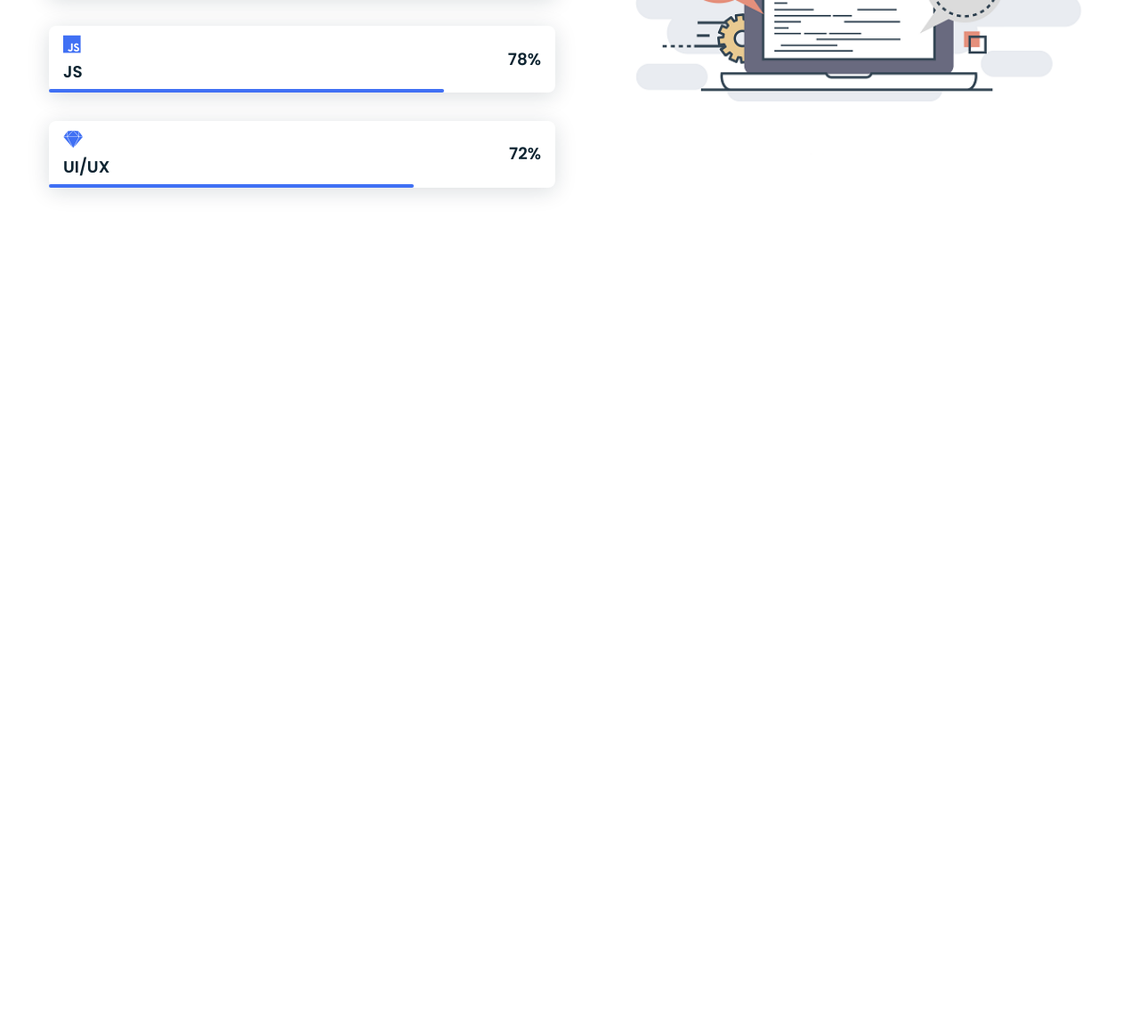
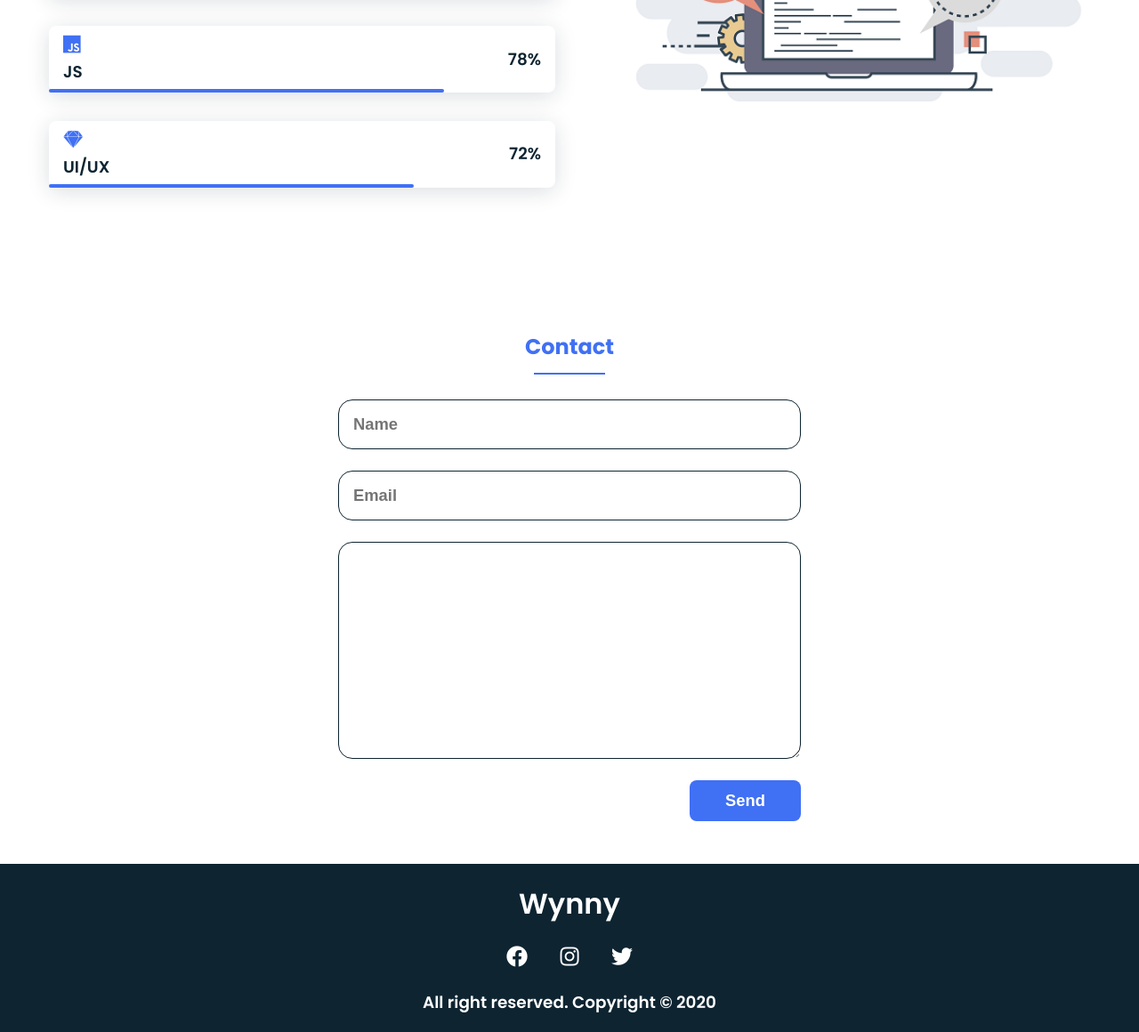
Before and after one commit to ginnyvt/my-portfolio-v2, a website: page index.html in a window 1280 px wide. Shown: the part 502-1662 px from the top of the page at 89% size. Before the commit the page ends 800 px from the top, so only its background shows below. Drawn offline with Linux system fonts and the light colour scheme.

Commit message:
build: build contact-and-footer section

```diff
--- a/assets/css/styles.css
+++ b/assets/css/styles.css
@@ -140,6 +140,20 @@ img {
 	/* margin-left: var(--mg-4); */
 	/* margin-right: var(--mg-4); */
 }
+
+/* Buttons */
+.button {
+	display: inline-block;
+	background-color: var(--clr-primary);
+	color: #fff;
+	padding: 0.75rem 2.5rem;
+	font-weight: var(--fw-semi-bold);
+	border-radius: 0.5rem;
+	transition: all 0.3s ease-in-out;
+}
+.button:hover {
+	box-shadow: var(--bs-secondary);
+}
 /* Skills section */
 .skills__subtitle {
 	margin-bottom: var(--mg-1);
@@ -204,3 +218,55 @@ img {
 		text-align: initial;
 	}
 }
+
+/* Contact section */
+.contact__input {
+	width: 100%;
+	display: block;
+	font-size: var(--fs-body);
+	font-weight: var(--fw-semi-bold);
+	padding: 1rem;
+	border-radius: 1rem;
+	border: 1.5px solid var(--clr-secondary);
+	outline: none;
+	margin-bottom: var(--mg-3);
+}
+
+.contact__button {
+	display: block;
+	font-size: var(--fs-body);
+	border: none;
+	outline: none;
+	margin-left: auto;
+	cursor: pointer;
+}
+
+@media screen and (min-width: 768px) {
+	.contact__form {
+		width: 520px;
+	}
+	.contact__container {
+		justify-items: center;
+	}
+}
+
+/* Footer */
+.footer {
+	background-color: var(--clr-secondary);
+	color: #fff;
+	text-align: center;
+	font-weight: var(--fw-semi-bold);
+	padding: 1.2rem 0;
+}
+.footer__title {
+	font-size: 2rem;
+	margin-bottom: var(--mg-2);
+}
+.footer__social {
+	margin-bottom: var(--mg-2);
+}
+.footer__icon {
+	font-size: 1.5rem;
+	color: #fff;
+	margin: 0 var(--mg-2);
+}
--- a/index.html
+++ b/index.html
@@ -80,7 +80,35 @@
 					</div>
 				</div>
 			</section>
+
+			<section class="contact section" id="contact">
+				<h2 class="section-title">Contact</h2>
+				<div class="contact__container grid">
+					<form action="" class="contact__form">
+						<input type="text" class="contact__input" placeholder="Name" />
+						<input type="email" class="contact__input" placeholder="Email" />
+						<textarea
+							name=""
+							id=""
+							cols="0"
+							rows="10"
+							class="contact__input"
+						></textarea>
+						<input type="button" value="Send" class="contact__button button" />
+					</form>
+				</div>
+			</section>
 		</main>
+
+		<footer class="footer">
+			<p class="footer__title">Wynny</p>
+			<div class="footer__social">
+				<a href="#" class="footer__icon"><i class="fab fa-facebook"></i></a>
+				<a href="#" class="footer__icon"><i class="fab fa-instagram"></i></a>
+				<a href="#" class="footer__icon"><i class="fab fa-twitter"></i></a>
+			</div>
+			<p>All right reserved. Copyright &#169; 2020</p>
+		</footer>
 		<script src="assets/js/main.js"></script>
 	</body>
 </html>
```
